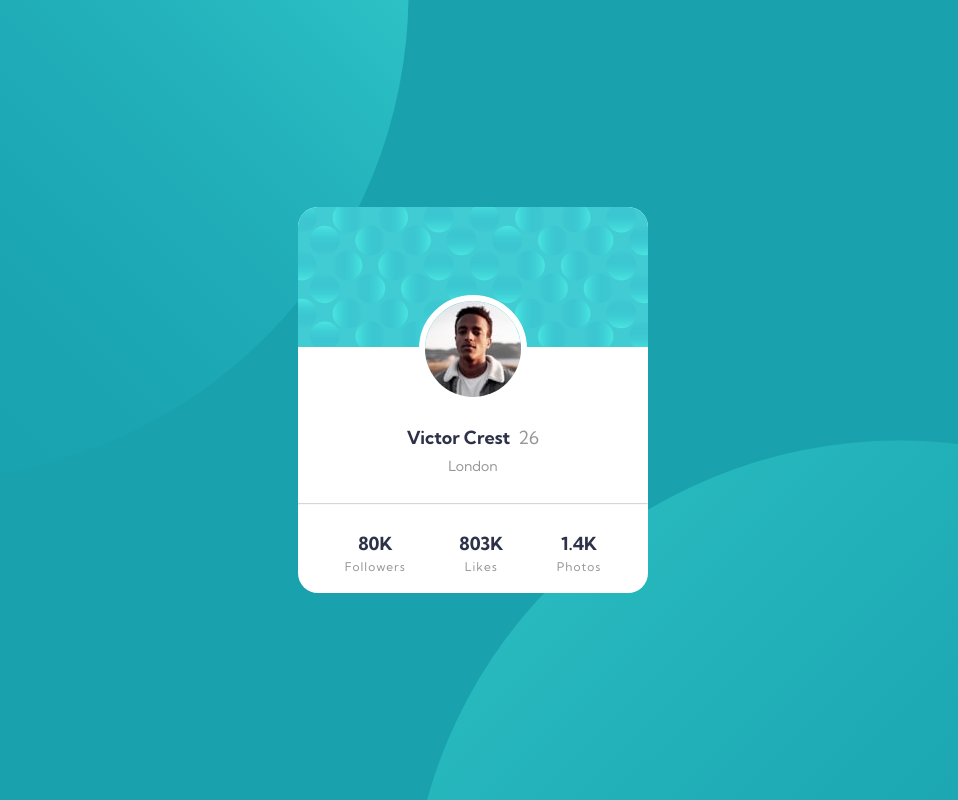
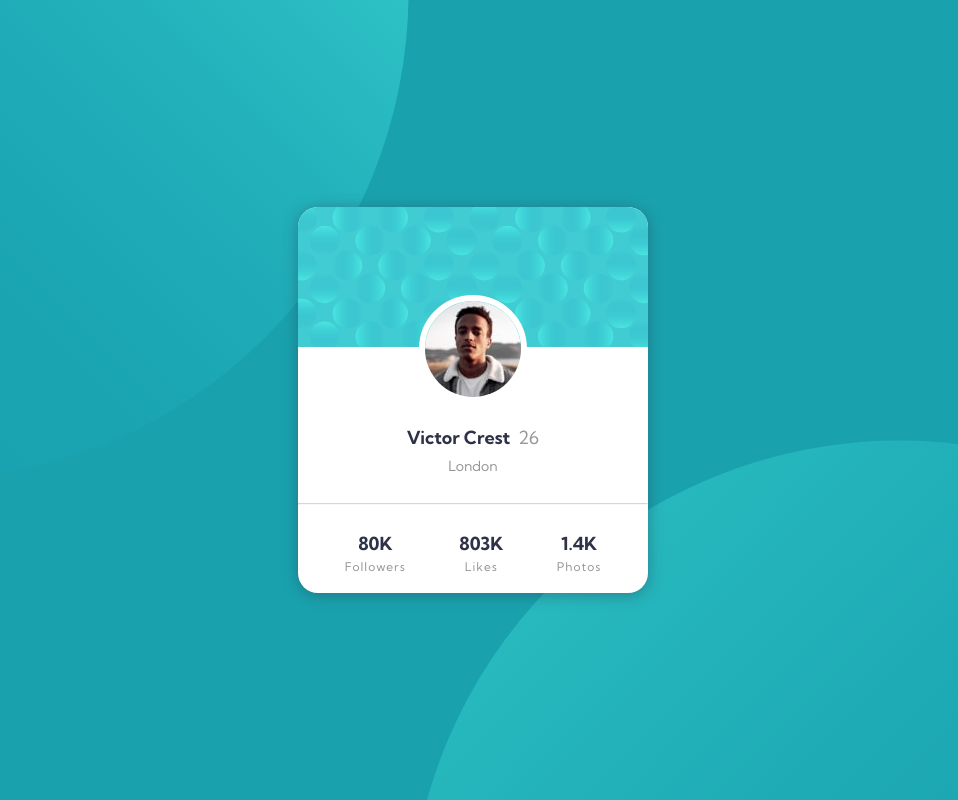
Before and after one commit to ahmedafsa/profile-card-component, a plain HTML site: page index.html in a window 1280 px wide. Shown: the whole page, without its empty margins (167-1125 px from the left). Drawn offline with Linux system fonts and the light colour scheme.

Commit message:
Update style.css

```diff
--- a/style.css
+++ b/style.css
@@ -38,6 +38,8 @@ body {
   background-color: #fff;
   border-radius: 2rem;
   overflow: hidden;
+
+  box-shadow: 0 0.2rem 1.5rem hsl(229, 23%, 23%,0.4);
 }
 
 .user-details-box {
```
